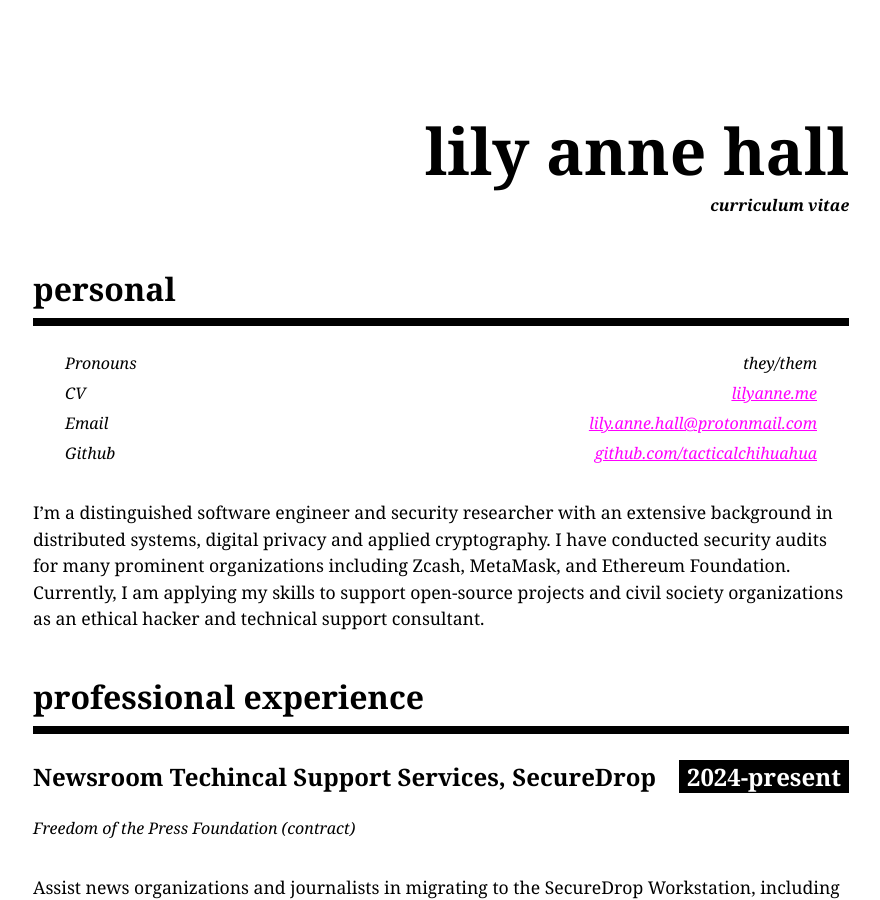
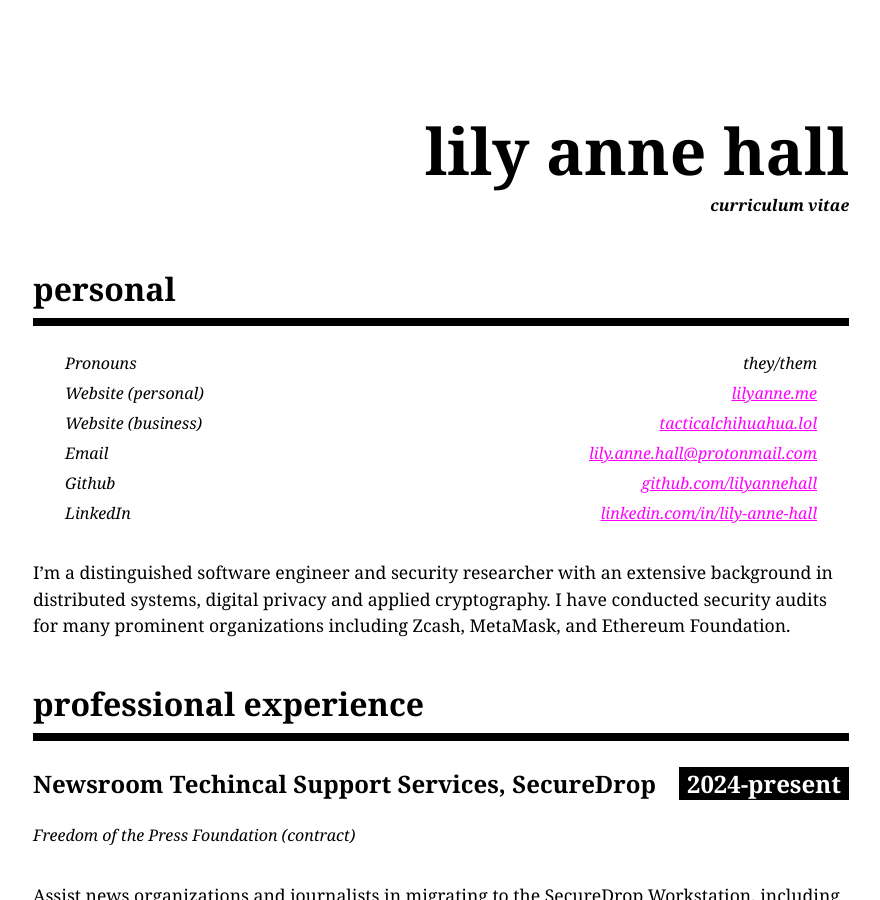
Before and after one commit to 161chihuahuas/cv, a Jekyll site: the page built from index.md, in a window 1280 px wide and 900 px high. Shown: the whole window, without its empty margins (199-1079 px from the left). Built offline with Jekyll 4.4.1, drawn with Linux system fonts in a browser that asks for light colours; our own code applies the rules of GitHub Pages for plain Markdown files; comment, search, counter and statistics services are not loaded.

Commit message:
update links and pro summary

```diff
--- a/index.md
+++ b/index.md
@@ -3,11 +3,13 @@
 ## personal
 
 ##### Pronouns *they/them*
-##### CV *[lilyanne.me](https://lilyanne.me)*
+##### Website (personal) *[lilyanne.me](https://lilyanne.me)*
+##### Website (business) *[tacticalchihuahua.lol](https://tacticalchihuahua.lol)*
 ##### Email *[lily.anne.hall@protonmail.com](mailto:lily.anne.hall@protonmail.com)*
-##### Github *[github.com/tacticalchihuahua](https://github.com/tacticalchihuahua)*
+##### Github *[github.com/lilyannehall](https://github.com/lilyannehall)*
+##### LinkedIn *[linkedin.com/in/lily-anne-hall](https://linkedin.com/in/lily-anne-hall)*
 
-I'm a distinguished software engineer and security researcher with an extensive background in distributed systems, digital privacy and applied cryptography. I have conducted security audits for many prominent organizations including Zcash, MetaMask, and Ethereum Foundation. Currently, I am applying my skills to support open-source projects and civil society organizations as an ethical hacker and technical support consultant.
+I'm a distinguished software engineer and security researcher with an extensive background in distributed systems, digital privacy and applied cryptography. I have conducted security audits for many prominent organizations including Zcash, MetaMask, and Ethereum Foundation.
 
 ## professional experience
 
```
Also changed, not shown: favicon.png (added), favicon.svg (added).
